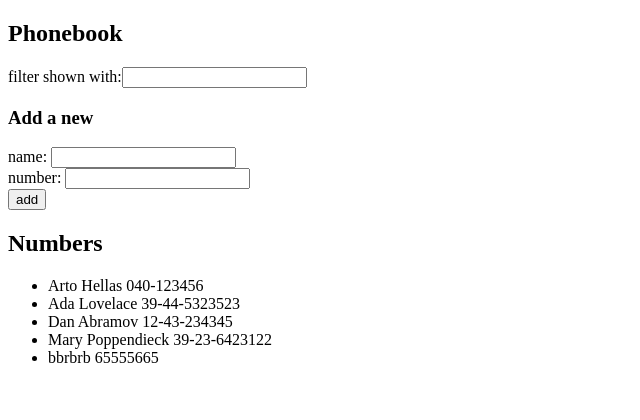
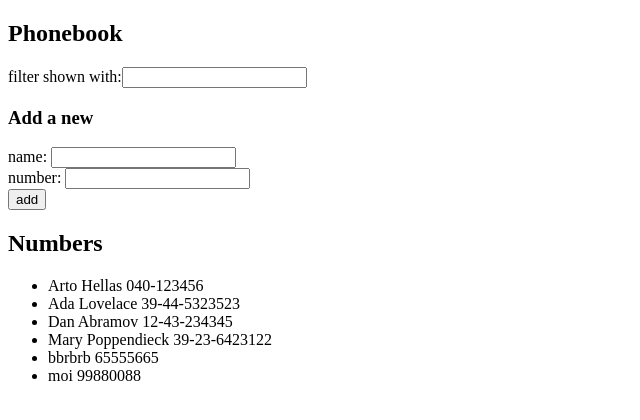
Before and after one commit to BigDsaur/Full-Stack-open-0_1_2, a React (Vite) app: page / in a window 1280 px wide. Shown: the top 420 px of the page, without its empty margins (0-640 px from the left). Built offline with nearby package versions, Linux system fonts and the light colour scheme; data requests are answered from the project's data file.

Commit message:
2.13 puhelinluettelo

```diff
--- a/db.json
+++ b/db.json
@@ -24,6 +24,11 @@
       "id": "5431",
       "name": "bbrbrb",
       "number": "65555665"
+    },
+    {
+      "id": "05d9",
+      "name": "moi",
+      "number": "99880088"
     }
   ]
 }
--- a/src/App.jsx
+++ b/src/App.jsx
@@ -1,6 +1,6 @@
 import { useState, useEffect } from 'react'
-import axios from 'axios'
 import Phonebook from './components/Phonebook'
+import person from './services/person';
 
 const App = () => {
   const [persons, setPersons] = useState([])
@@ -11,8 +11,8 @@ const App = () => {
   // Fetch data on mount
   useEffect(() => {
     console.log('effect')
-    axios
-      .get('http://localhost:3001/persons')
+    person
+      .getAll()
       .then(response => {
         console.log('promise fulfilled')
         setPersons(response.data)
@@ -37,10 +37,10 @@ const App = () => {
       //id: (persons.length + 1).toString()
     }
 
-    axios
-      .post('http://localhost:3001/persons', personObject)
+    person
+      .create(personObject)
       .then(response => {
-        console.log('promise fulfilled')
+        console.log(response)
       })
     setPersons(persons.concat(personObject))
     setNewName('')
@@ -64,6 +64,4 @@ const App = () => {
   )
 }
 
-
-
 export default App
--- a/src/services/notes.js
+++ b/src/services/person.js
@@ -1,7 +1,7 @@
 // src/services/notes.js
 import axios from 'axios'
 
-const baseUrl = 'http://localhost:3001/notes'
+const baseUrl = 'http://localhost:3001/persons'
 
 const getAll = () => {
   return axios.get(baseUrl)
```
